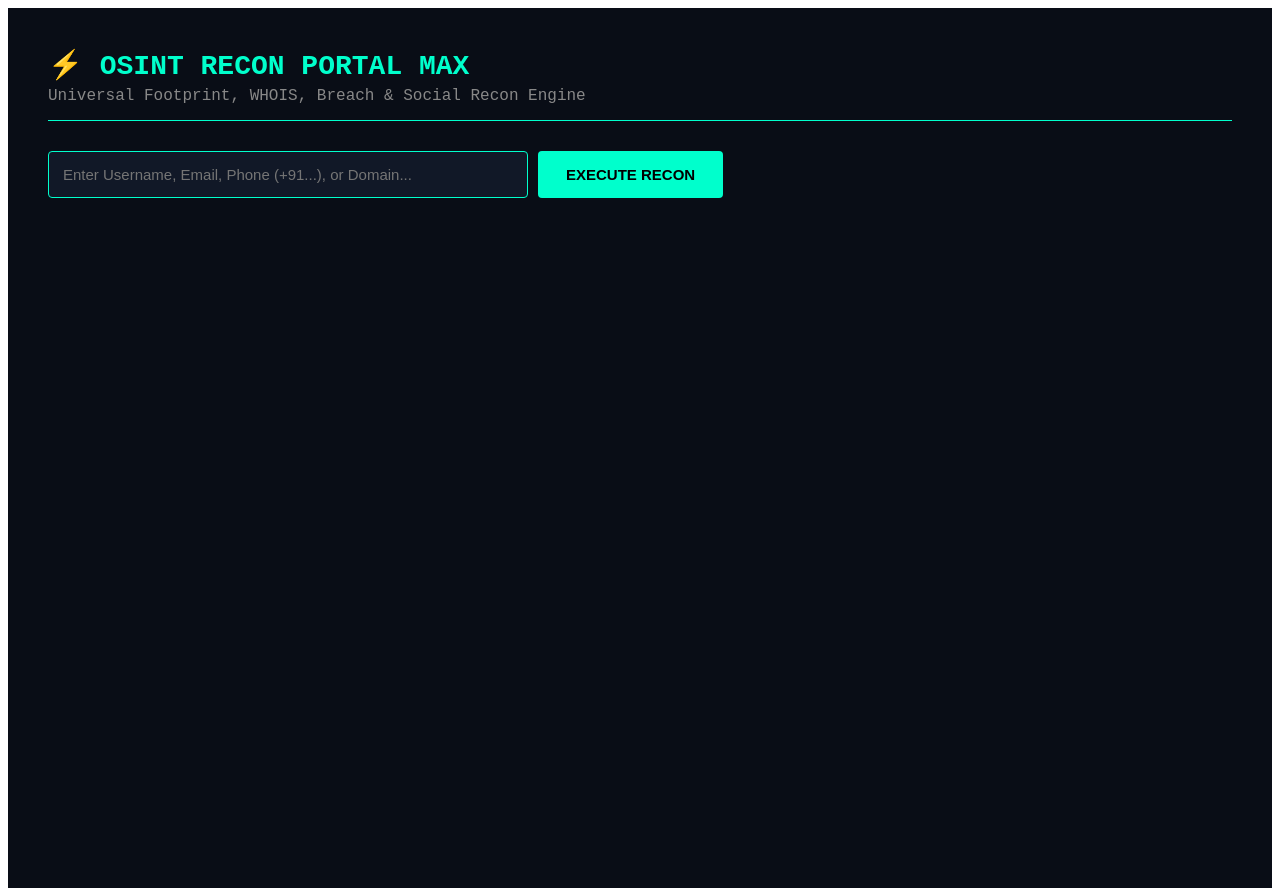
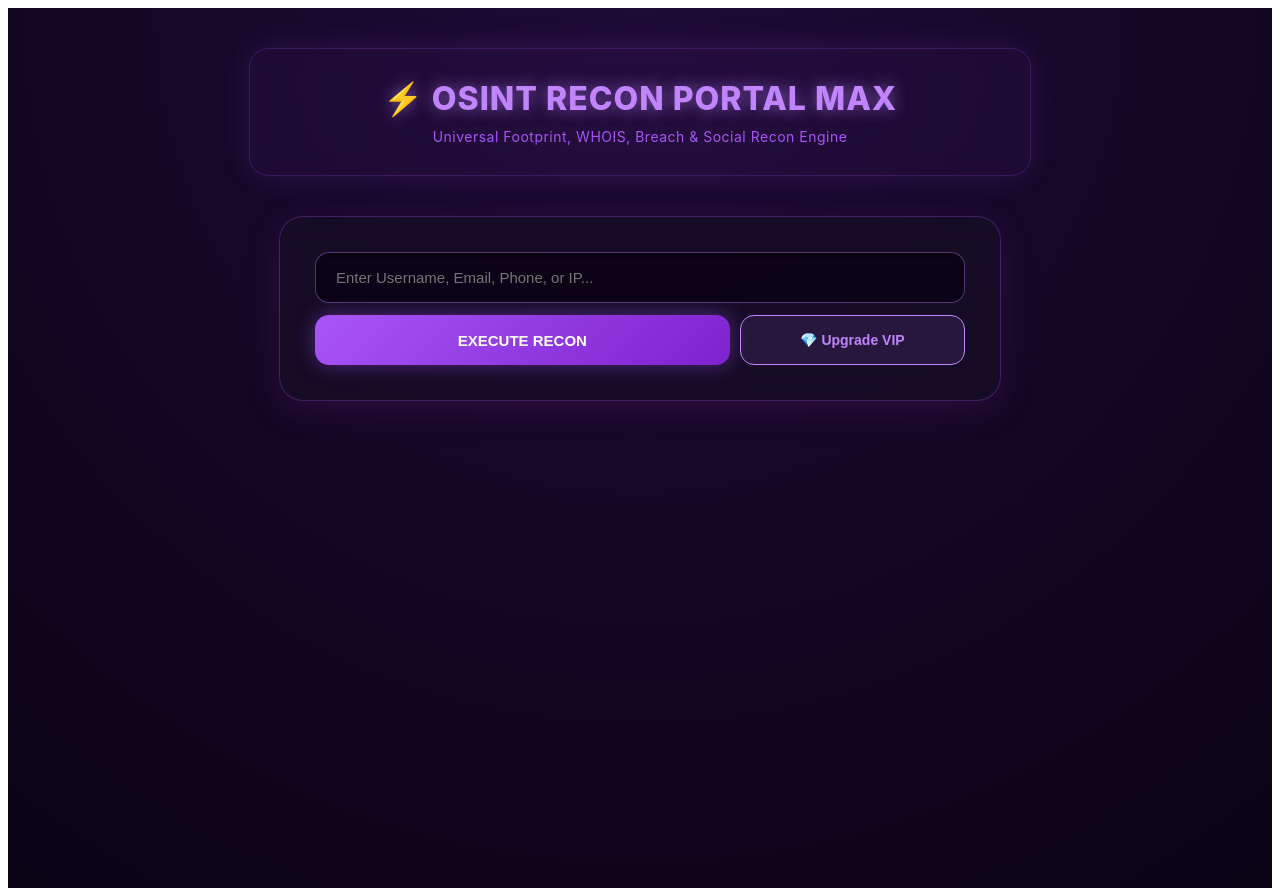
Before and after one commit to stalpada948-a11y/Osint, a Next.js app in the folder frontend/: page / in a window 1280 px wide. Built offline with nearby package versions, Linux system fonts and the light colour scheme; no server answers.

Commit message:
Update page.js

```diff
--- a/frontend/src/app/page.js
+++ b/frontend/src/app/page.js
@@ -1,12 +1,14 @@
 "use client";
 import { useState } from "react";
+
+const API_URL = process.env.NEXT_PUBLIC_BACKEND_URL || "https://osint-backend-ie6l.onrender.com";
 
 export default function Home() {
   const [query, setQuery] = useState("");
   const [loading, setLoading] = useState(false);
   const [results, setResults] = useState(null);
-
-  const API_URL = process.env.NEXT_PUBLIC_BACKEND_URL || "https://osint-backend-ie6l.onrender.com";
+  const [showModal, setShowModal] = useState(false);
+  const [paymentDone, setPaymentDone] = useState(false);
 
   const handleSearch = async (e) => {
     e.preventDefault();
@@ -17,6 +19,7 @@ export default function Home() {
 
     try {
       const res = await fetch(`${API_URL}/api/search?query=${encodeURIComponent(query)}`);
+      if (!res.ok) throw new Error("API Connection Error");
       const data = await res.json();
       setResults(data);
     } catch (err) {
@@ -26,70 +29,230 @@ export default function Home() {
     }
   };
 
+  const handleMockPayment = () => {
+    setPaymentDone(true);
+    setTimeout(() => {
+      setShowModal(false);
+      setPaymentDone(false);
+      alert("Demo Payment Successful! VIP Features Unlocked.");
+    }, 1500);
+  };
+
   return (
-    <div style={{ padding: "40px", fontFamily: "'Courier New', monospace", background: "#090d16", color: "#00ffcc", minHeight: "100vh" }}>
-      <header style={{ borderBottom: "1px solid #00ffcc", paddingBottom: "15px", marginBottom: "30px" }}>
-        <h1 style={{ margin: 0, fontSize: "28px", textTransform: "uppercase" }}>⚡ OSINT Recon Portal Max</h1>
-        <p style={{ margin: "5px 0 0 0", color: "#888" }}>Universal Footprint, WHOIS, Breach & Social Recon Engine</p>
+    <div style={{
+      minHeight: "100vh",
+      background: "radial-gradient(circle at top, #1e0b36 0%, #0a0314 100%)",
+      color: "#f3e8ff",
+      fontFamily: "'Inter', sans-serif",
+      padding: "40px 20px",
+      display: "flex",
+      flexDirection: "column",
+      alignItems: "center"
+    }}>
+
+      {/* Header Section */}
+      <header style={{
+        textAlign: "center",
+        marginBottom: "40px",
+        backdropFilter: "blur(12px)",
+        background: "rgba(168, 85, 247, 0.05)",
+        border: "1px solid rgba(168, 85, 247, 0.2)",
+        padding: "30px 40px",
+        borderRadius: "20px",
+        boxShadow: "0 0 30px rgba(168, 85, 247, 0.15)",
+        maxWidth: "700px",
+        width: "100%"
+      }}>
+        <h1 style={{
+          fontSize: "32px",
+          fontWeight: "800",
+          letterSpacing: "1px",
+          color: "#c084fc",
+          textShadow: "0 0 15px rgba(192, 132, 252, 0.6)",
+          margin: "0 0 10px 0"
+        }}>
+          ⚡ OSINT RECON PORTAL MAX
+        </h1>
+        <p style={{ color: "#a855f7", margin: 0, fontSize: "14px", letterSpacing: "0.5px" }}>
+          Universal Footprint, WHOIS, Breach & Social Recon Engine
+        </p>
       </header>
 
-      <form onSubmit={handleSearch} style={{ marginBottom: "30px", display: "flex", gap: "10px" }}>
+      {/* Main Search Glass Card */}
+      <div style={{
+        backdropFilter: "blur(16px)",
+        background: "rgba(23, 15, 38, 0.6)",
+        border: "1px solid rgba(168, 85, 247, 0.3)",
+        borderRadius: "24px",
+        padding: "35px",
+        boxShadow: "0 8px 32px 0 rgba(112, 26, 117, 0.25)",
+        maxWidth: "650px",
+        width: "100%",
+        marginBottom: "30px"
+      }}>
+        <form onSubmit={handleSearch} style={{ display: "flex", gap: "12px", flexDirection: "column" }}>
           <input
             type="text"
             value={query}
             onChange={(e) => setQuery(e.target.value)}
-          placeholder="Enter Username, Email, Phone (+91...), or Domain..."
+            placeholder="Enter Username, Email, Phone, or IP..."
             style={{
-            padding: "14px",
-            width: "450px",
-            borderRadius: "4px",
-            border: "1px solid #00ffcc",
-            background: "#111827",
+              padding: "16px 20px",
+              borderRadius: "14px",
+              border: "1px solid rgba(192, 132, 252, 0.4)",
+              background: "rgba(10, 3, 20, 0.8)",
               color: "#fff",
+              fontSize: "15px",
               outline: "none",
-            fontSize: "15px"
+              boxShadow: "inset 0 2px 4px rgba(0,0,0,0.5)"
             }}
           />
+          <div style={{ display: "flex", gap: "10px" }}>
             <button
               type="submit"
               disabled={loading}
               style={{
-            padding: "14px 28px",
-            background: loading ? "#555" : "#00ffcc",
-            color: "#000",
+                flex: 2,
+                padding: "16px",
+                borderRadius: "14px",
+                border: "none",
+                background: "linear-gradient(135deg, #a855f7 0%, #7e22ce 100%)",
+                color: "#fff",
                 fontWeight: "bold",
-            border: "none",
-            borderRadius: "4px",
+                fontSize: "15px",
                 cursor: loading ? "not-allowed" : "pointer",
-            fontSize: "15px"
+                boxShadow: "0 0 20px rgba(168, 85, 247, 0.4)"
               }}
             >
-          {loading ? "SCANNING TARGET..." : "EXECUTE RECON"}
+              {loading ? "SEARCHING TARGET..." : "EXECUTE RECON"}
             </button>
+
+            <button
+              type="button"
+              onClick={() => setShowModal(true)}
+              style={{
+                flex: 1,
+                padding: "16px",
+                borderRadius: "14px",
+                border: "1px solid #c084fc",
+                background: "rgba(192, 132, 252, 0.1)",
+                color: "#c084fc",
+                fontWeight: "bold",
+                fontSize: "14px",
+                cursor: "pointer"
+              }}
+            >
+              💎 Upgrade VIP
+            </button>
+          </div>
         </form>
+      </div>
 
+      {/* Results Section */}
       {results && (
-        <div style={{ background: "#111827", border: "1px solid #1f2937", padding: "25px", borderRadius: "8px" }}>
+        <div style={{
+          backdropFilter: "blur(16px)",
+          background: "rgba(23, 15, 38, 0.7)",
+          border: "1px solid rgba(168, 85, 247, 0.4)",
+          borderRadius: "20px",
+          padding: "25px",
+          maxWidth: "650px",
+          width: "100%",
+          boxShadow: "0 0 25px rgba(168, 85, 247, 0.2)"
+        }}>
           <div style={{ display: "flex", justifyContent: "space-between", marginBottom: "15px" }}>
-            <h2 style={{ margin: 0, color: "#fff" }}>Target: <span style={{ color: "#00ffcc" }}>{results.target}</span></h2>
-            <span style={{ background: "#1e293b", padding: "4px 12px", borderRadius: "4px", color: "#fbbf24", fontWeight: "bold" }}>
-              TYPE: {results.type.toUpperCase()}
+            <span style={{ color: "#e9d5ff", fontWeight: "bold" }}>Target: <span style={{ color: "#c084fc" }}>{results.target}</span></span>
+            <span style={{ background: "#7e22ce", padding: "4px 12px", borderRadius: "8px", fontSize: "12px", fontWeight: "bold" }}>
+              TYPE: {results.type?.toUpperCase()}
             </span>
           </div>
-
           <pre style={{
-            background: "#030712",
-            padding: "20px",
-            borderRadius: "6px",
-            color: "#38bdf8",
+            background: "#0a0314",
+            padding: "15px",
+            borderRadius: "12px",
             overflowX: "auto",
-            border: "1px solid #1f2937",
-            fontSize: "14px"
+            color: "#d8b4fe",
+            fontSize: "13px",
+            border: "1px solid rgba(168, 85, 247, 0.2)"
           }}>
             {JSON.stringify(results.data, null, 2)}
           </pre>
         </div>
       )}
+
+      {/* Demo Payment Modal */}
+      {showModal && (
+        <div style={{
+          position: "fixed",
+          top: 0,
+          left: 0,
+          right: 0,
+          bottom: 0,
+          background: "rgba(0,0,0,0.8)",
+          backdropFilter: "blur(10px)",
+          display: "flex",
+          justifyContent: "center",
+          alignItems: "center",
+          zIndex: 1000
+        }}>
+          <div style={{
+            background: "rgba(23, 15, 38, 0.95)",
+            border: "1px solid #c084fc",
+            padding: "30px",
+            borderRadius: "24px",
+            maxWidth: "400px",
+            width: "90%",
+            textAlign: "center",
+            boxShadow: "0 0 40px rgba(192, 132, 252, 0.3)"
+          }}>
+            <h2 style={{ color: "#c084fc", marginTop: 0 }}>VIP Pro Access</h2>
+            <p style={{ color: "#d8b4fe", fontSize: "14px" }}>Demo Payment Checkout for Pro OSINT Searches</p>
+
+            <div style={{
+              background: "rgba(10, 3, 20, 0.6)",
+              padding: "15px",
+              borderRadius: "12px",
+              margin: "20px 0",
+              border: "1px solid rgba(168, 85, 247, 0.2)"
+            }}>
+              <p style={{ margin: "5px 0", fontSize: "20px", fontWeight: "bold", color: "#fff" }}>$9.99 / month</p>
+              <small style={{ color: "#a855f7" }}>Test Sandbox Mode</small>
+            </div>
+
+            <button
+              onClick={handleMockPayment}
+              disabled={paymentDone}
+              style={{
+                width: "100%",
+                padding: "14px",
+                borderRadius: "12px",
+                border: "none",
+                background: "linear-gradient(135deg, #a855f7 0%, #7e22ce 100%)",
+                color: "#fff",
+                fontWeight: "bold",
+                cursor: "pointer",
+                marginBottom: "10px"
+              }}
+            >
+              {paymentDone ? "Processing..." : "Complete Test Payment"}
+            </button>
+
+            <button
+              onClick={() => setShowModal(false)}
+              style={{
+                background: "none",
+                border: "none",
+                color: "#a855f7",
+                cursor: "pointer",
+                fontSize: "13px"
+              }}
+            >
+              Cancel
+            </button>
+          </div>
+        </div>
+      )}
+
     </div>
   );
             }
```
Lines whose indentation alone changed are shown as unchanged.
